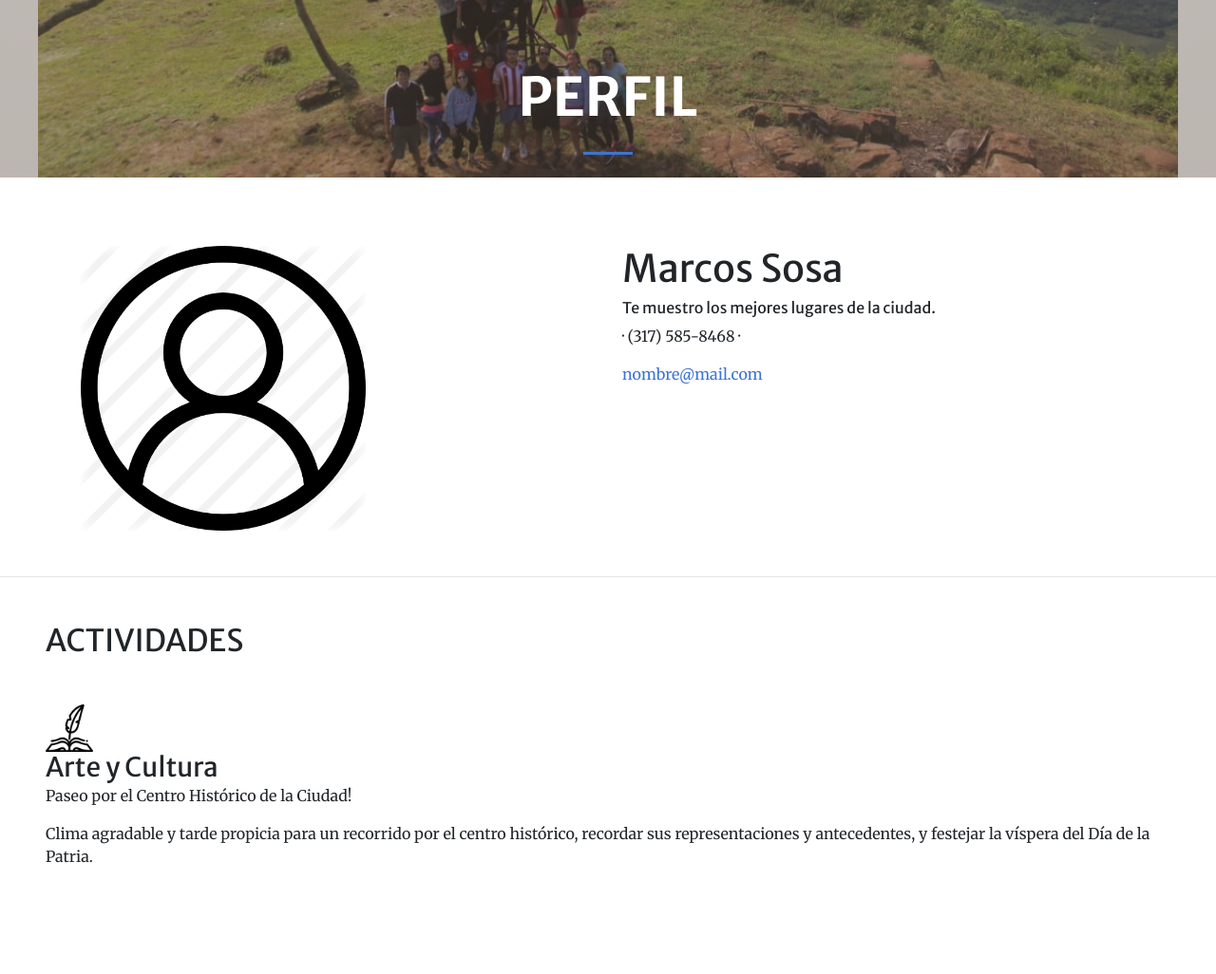
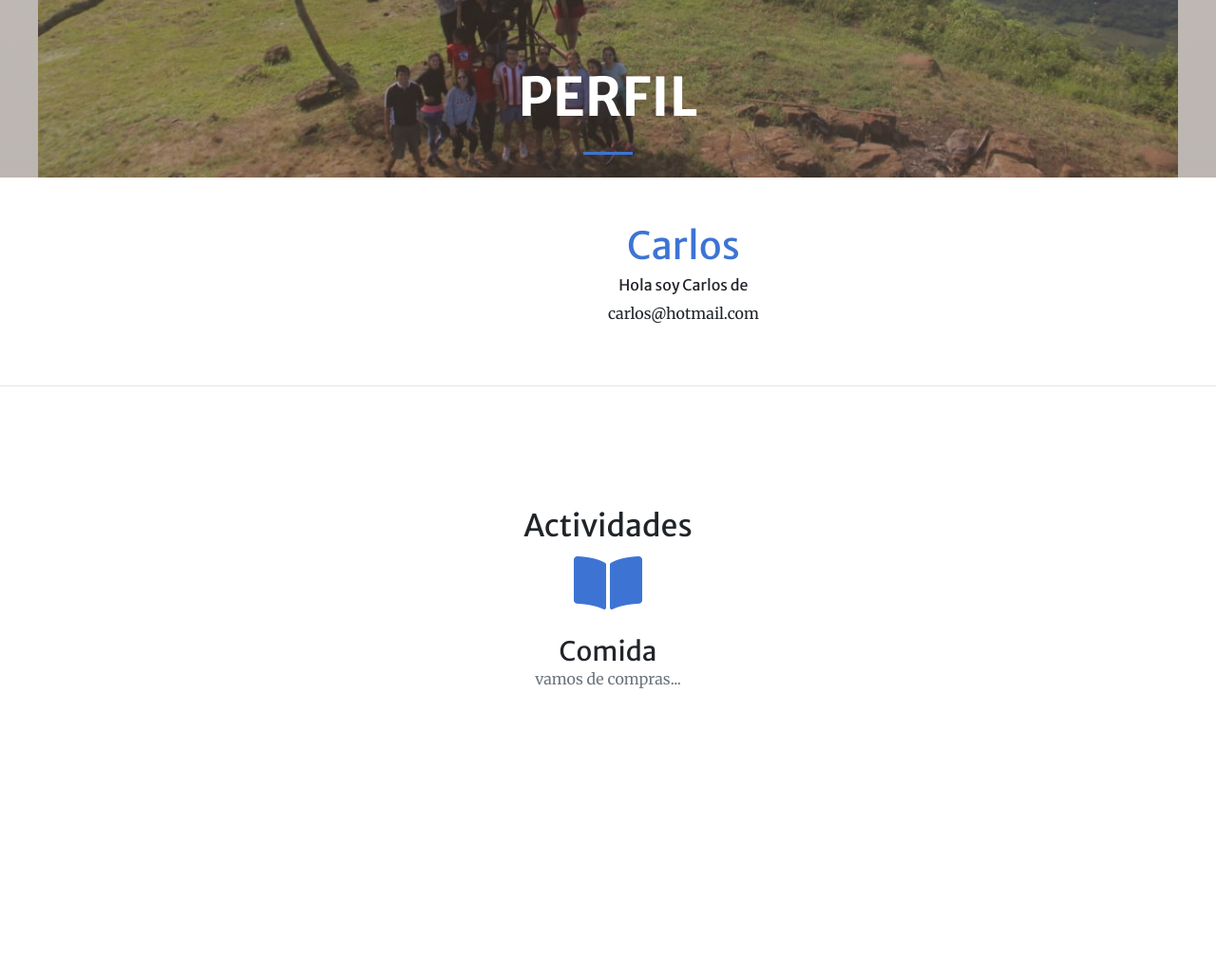
Before and after one commit to WilliBobadilla/tourist-web-project, a Django app: page /guia/1/ in a window 1280 px wide. Shown: the part 613-1639 px from the top of the page at 95% size. After the commit the page ends 1338 px from the top, so only its background shows below. Run offline with Django 3.2, Linux system fonts and the light colour scheme; data comes from the database, SQL or seed files in the repository; both versions use the stored data as it was after the commit; some libraries are stand-ins or nearby versions.

Commit message:
se hizo el 90% del proyecto

```diff
--- a/guiatour/templates/guiafinal.html
+++ b/guiatour/templates/guiafinal.html
@@ -39,20 +39,20 @@
    <!-- Navigation -->
    <nav class="navbar navbar-expand-lg navbar-light fixed-top py-3" id="mainNav">
       <div class="container">
-        <a class="navbar-brand js-scroll-trigger" href="#page-top">Guide me!</a>
+        <a class="navbar-brand js-scroll-trigger" href="/#page-top">Guide me!</a>
         <button class="navbar-toggler navbar-toggler-right" type="button" data-toggle="collapse" data-target="#navbarResponsive" aria-controls="navbarResponsive" aria-expanded="false" aria-label="Toggle navigation">
           <span class="navbar-toggler-icon"></span>
         </button>
         <div class="collapse navbar-collapse" id="navbarResponsive">
           <ul class="navbar-nav ml-auto my-2 my-lg-0">
             <li class="nav-item">
-              <a class="nav-link js-scroll-trigger" href="#portfolio">Localidades</a>
+              <a class="nav-link js-scroll-trigger" href="/#portfolio">Localidades</a>
             </li>
             <li class="nav-item">
-              <a class="nav-link js-scroll-trigger" href="#services">Más info</a>
+              <a class="nav-link js-scroll-trigger" href="/#services">Más info</a>
             </li>
             <li class="nav-item">
-              <a class="nav-link js-scroll-trigger" href="#contact">Contacto</a>
+              <a class="nav-link js-scroll-trigger" href="/#contact">Contacto</a>
             </li>
           </ul>
         </div>
@@ -80,53 +80,48 @@
 	<div class="row">
 		<div class="col-md-5">
 			<div class="heading">
-				<img/>
 			</div>
 		</div>
 	</div>
-	<div class="bio-info">
+	<div class="text-center mt-0">
 		<div class="row">
 			<div class="col-md-6">
 				<div class="row">
 					<div class="col-md-12">
 						<div class="bio-image">
                 <div class="w-80">
-							<img src="img/profile.png" alt="image" width="300" height="300" />
                 </div class="w-80">
             </div>
 					</div>
 				</div>
 			</div>
-			<div class="col-md-6">
-				<div class="bio-content">
-          <h1>Marcos Sosa</h1>
-          {{ pepito }}
-					<h6>Te muestro los mejores lugares de la ciudad.</h6>
-          <p>· (317) 585-8468 ·</p>
-          <a href="mailto:name@email.com">nombre@mail.com</a>
-				</div>
-			</div>
-		</div>
-	</div>
+			<div class="text-center mt-0">
+        <div class="bio-info">
+          <a href="/guia/{{guia.id}}/">
+          <h1>{{guia.nombre}}</h1>
+          </a>
+          <h6>{{guia.biografia}}</h6>
+          <p>{{guia.contacto}}</p>
+        </div>
+      </div>
 </div>
     </section>
 
     <hr class="m-0">
-    <section class="resume-section p-3 p-lg-5 d-flex justify-content-center" id="experience">
+    <section class="page-section" id="services">
       <div class="w-80">
-        <h2 class="mb-5">ACTIVIDADES</h2>
-
-        <div class="resume-item d-flex flex-column flex-md-row justify-content-between mb-5">
+        <h2 class="text-center mt-0">Actividades</h2>
+        {% for actividad in actividades %}
+        <div class="text-center mb-5">
           <div class="resume-content">
-              <img src="img/Arte_y_cultura.png" width="50" height="50" />
-            <h3 class="mb-0">Arte y Cultura</h3>
-            <div class="subheading mb-3">Paseo por el Centro Histórico de la Ciudad!</div>
-            <p>Clima agradable y tarde propicia para un recorrido por el centro histórico, recordar sus representaciones y antecedentes, y festejar la víspera del Día de la Patria.</p>
+              <i class="fas fa-4x fa-book-open text-primary mb-4"></i>
+            <h3 class="mb-0">{{actividad.nombre}}</h3>
+            <div class="text-muted mb-0">{{actividad.descripcion}}</div>
           </div>
-          <div class="resume-date text-md-right">
+          <div class="resume-date text-center">
           </div>
         </div>
-
+        {% endfor %}
     </section>
 
   </div>
--- a/guiatour/views.py
+++ b/guiatour/views.py
@@ -37,15 +37,25 @@
 
 def detalle_actividad(request,id_tipo,id_ciudad):
     print(id)
-    #Obtener actividad solicitada
-    guia=Guia.objects.filter(ciudad=id_ciudad)
-    lista_actividades = Actividad.objects.filter(tipo=id_tipo)
-    lista_final=[]
-    for acti in lista_actividades:
-        if acti.guia in guia:
-            lista_final.append(acti.guia)
-    contexto = {"guias":lista_final}
-    print(lista_final)
+    #Obtener guias de la ciudad solicitada
+    ciudad = Ciudad.objects.get(id=id_ciudad)
+    print("me pediste ciudad  "+ciudad.titulo)
+    tipo = TipoActividad.objects.get(id=id_tipo)
+    print("me pediste tipo  "+tipo.nombre)
+
+    guias_ciudad = Guia.objects.filter(ciudad__id=id_ciudad)
+
+    guias_tipo_ciudad = []
+    # Por cada actividad del tipo
+    for guia in guias_ciudad:
+        # Existe una actividad de este tipo y de este guia?
+        tiene_actis_tipo = Actividad.objects.filter(tipo__id=id_tipo).filter(guia=guia).exists()
+        # Si existe, le agrego a la lista de guias del tipo y ciudad pedidos
+        if tiene_actis_tipo:
+            guias_tipo_ciudad.append(guia)
+
+    contexto = {"guias":guias_tipo_ciudad}
+    print(guias_tipo_ciudad)
 
     return render(request,'actividadfinal.html', contexto)
 
```
Also changed, not shown: guiatour/templates/actividadfinal.html (+6 -4 lines), guiatour/templates/ciudadfinal.html (+8 -8 lines), 2019-04-17-231541_1366x768_scrot_C54VN83.png (added), db.sqlite3.
